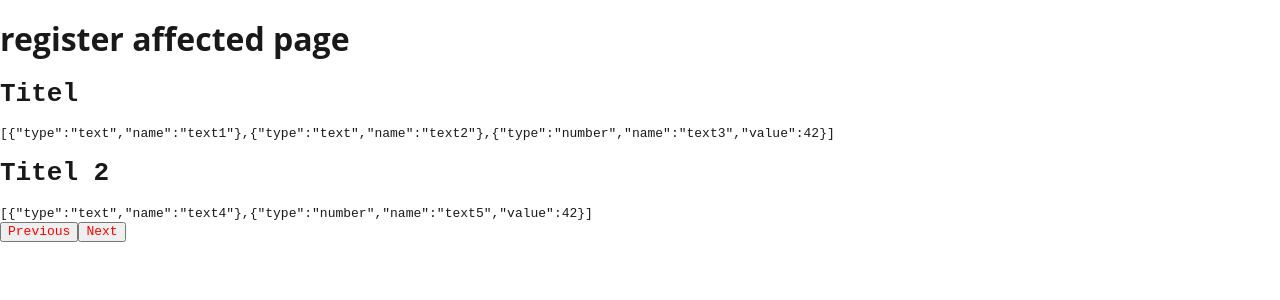
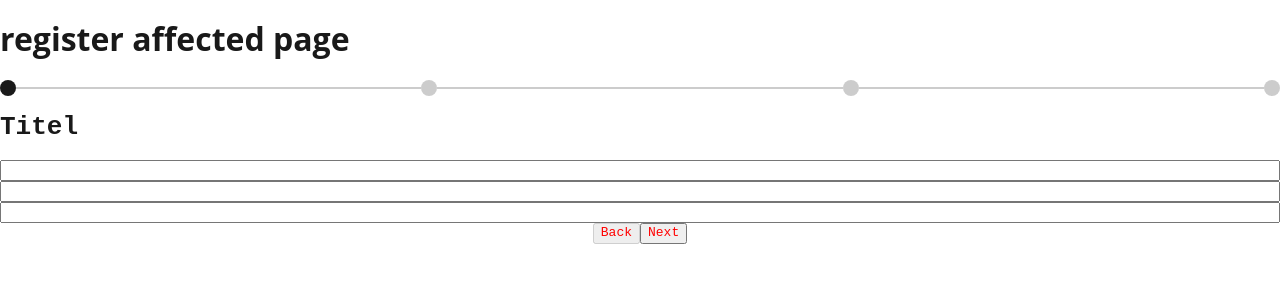
Before and after one commit to BEM-Pate/BEM-Frontend, a React (Create React App) app: page /register/affected in a window 1280 px wide. Shown: the top 300 px of the page. Built offline with nearby package versions, Linux system fonts and the light colour scheme.

Commit message:
Push current state

```diff
--- a/src/components/FormularStepper/FormularStep.tsx
+++ b/src/components/FormularStepper/FormularStep.tsx
@@ -6,14 +6,31 @@ import { FormField } from './FormularTypes';
 interface Props {
   fields: FormField[];
   title: string;
+  active: boolean;
+  onChange: any;
 }
 
 const FormularStep = (props: Props) => {
-  const { fields, title } = props;
+  const {
+    fields, title, active, onChange,
+  } = props;
   return (
-    <div className={classNames(styles.FormularStep)}>
-      <h1>{title}</h1>
-      {JSON.stringify(fields)}
+    <div className={classNames(styles.FormularStep, { [styles.isActive]: active })}>
+      <h1 className={classNames(styles.FormularStepTitle)}>{title}</h1>
+      {fields.map((field, i) => {
+        switch (field.type) {
+          case 'number':
+            return <input key={i} type="number" onChange={(e) => onChange(field.name, e.target.value)} />;
+          case 'date':
+            return <input key={i} type="date" onChange={(e) => onChange(field.name, e.target.value)} />;
+          case 'text':
+            return <input key={i} type="text" onChange={(e) => onChange(field.name, e.target.value)} />;
+          case 'radio':
+            return <>radio</>;
+          default:
+            return undefined;
+        }
+      })}
     </div>
   );
 };
--- a/src/components/FormularStepper/FormularStepper.module.scss
+++ b/src/components/FormularStepper/FormularStepper.module.scss
@@ -1,5 +1,34 @@
 .FormularStepper {
+  display: flex;
+  flex-flow: column nowrap;
   font-family: monospace;
+
+  &Form {
+    flex: 1 1 auto;
+  }
+
+  &Controls {
+    display: flex;
+    flex-flow: row nowrap;
+    justify-content: center;
+  }
 }
 
-.FormularStep {}
+.FormularStep,
+.FormularData {
+  display: none;
+  flex-flow: column nowrap;
+  overflow: hidden auto;
+  height: 100%;
+
+  &.isActive {
+    display: flex;
+  }
+}
+
+.FormularStep {
+  &Title {
+    position: sticky;
+    top: 0;
+  }
+}
--- a/src/components/FormularStepper/FormularStepper.tsx
+++ b/src/components/FormularStepper/FormularStepper.tsx
@@ -1,9 +1,10 @@
-import React, { useCallback, useState } from 'react';
+import React, { useCallback, useRef, useState } from 'react';
 import classNames from 'classnames';
 import styles from './FormularStepper.module.scss';
 import FormularStep from './FormularStep';
-import { FormStep } from './FormularTypes';
+import { FormStep, FormValue } from './FormularTypes';
 import Button from '../Button/Button';
+import ProgressIndicator from '../ProgressIndicator/ProgressIndicator';
 
 interface Props {
   steps: FormStep[];
@@ -11,22 +12,71 @@ interface Props {
 
 const FormularStepper = (props: Props) => {
   const { steps } = props;
-  const [currentStep, setCurrentStep] = useState(0);
+  const [currentStep, setCurrentStep] = useState(1);
+
+  const [formData, setFormData] = useState<{ [key: string]: FormValue }>({});
 
   const previousStep = useCallback(() => {
     if (currentStep > 1) setCurrentStep(currentStep - 1);
   }, [currentStep]);
 
   const nextStep = useCallback(() => {
-    if (currentStep < steps.length) setCurrentStep(currentStep - 1);
+    if (currentStep <= steps.length) setCurrentStep(currentStep + 1);
   }, [currentStep]);
+
+  const form = useRef<HTMLFormElement>(null);
+
+  const submit = useCallback(() => {
+    // TODO: handle validation
+    console.log(formData);
+  }, [formData]);
+
+  const changeValue = useCallback((fieldName: string, newFieldValue: FormValue) => {
+    const data = { ...formData };
+    data[fieldName] = newFieldValue;
+    setFormData(data);
+  }, [formData]);
+
+  const stepCount = steps.length;
 
   return (
     <div className={classNames(styles.FormularStepper)}>
-      {steps.map((step) => <FormularStep fields={step.fields} title={step.title} />)}
-      <div>
-        <Button>Previous</Button>
-        <Button>Next</Button>
+      <ProgressIndicator currentStep={currentStep} max={stepCount + 1} />
+      <form ref={form} className={classNames(styles.FormularStepperForm)} onSubmit={submit}>
+        {steps.map((step, i) => (
+          <FormularStep
+            key={i}
+            fields={step.fields}
+            title={step.title}
+            active={i + 1 === currentStep}
+            onChange={
+            (fieldName: string, newFieldValue: FormValue) => changeValue(fieldName, newFieldValue)
+          }
+          />
+        ))}
+        <div className={classNames(
+          styles.FormularData,
+          { [styles.isActive]: currentStep > stepCount },
+        )}
+        >
+          <h1>Summary</h1>
+          <table>
+            <tbody>
+              {steps.map((step) => step.fields.map((field) => (
+                <tr>
+                  <td>{field.label}</td>
+                  <td>{formData[field.name]}</td>
+                </tr>
+              )))}
+            </tbody>
+          </table>
+        </div>
+      </form>
+      <div className={classNames(styles.FormularStepperControls)}>
+        <Button onClick={previousStep} disabled={currentStep <= 1}>Back</Button>
+        {currentStep <= stepCount
+          && <Button onClick={nextStep} disabled={currentStep > stepCount}>Next</Button>}
+        {currentStep > stepCount && <Button onClick={submit}>Submit</Button>}
       </div>
     </div>
   );
--- a/src/index.scss
+++ b/src/index.scss
@@ -1,9 +1,21 @@
 @import url('normalize.css');
 @import url('/src/styles/typography.module.scss');
 @import url('/src/styles/color.module.scss');
+
+html,
+body,
+#root {
+  height: 100%;
+}
 
 body {
   background: var(--color-body-bg);
   color: var(--color-body-text);
   font-family: var(--font-family);
+  margin: 0;
 }
+
+#root {
+  display: flex;
+  flex-flow: column nowrap;
+}
--- a/src/pages/RegisterAffectedPage/RegisterAffectedPage.module.scss
+++ b/src/pages/RegisterAffectedPage/RegisterAffectedPage.module.scss
@@ -1 +1,5 @@
-.RegisterAffectedPage {}
+@import '../../styles/mixins.module';
+
+.RegisterAffectedPage {
+  @include page;
+}
--- a/src/pages/RegisterAffectedPage/RegisterAffectedPage.tsx
+++ b/src/pages/RegisterAffectedPage/RegisterAffectedPage.tsx
@@ -12,8 +12,29 @@ const RegisterAffectedPage = (props: LandingPageProps) => {
   const { children } = props;
 
   const fields: FormStep[] = [
-    { title: 'Titel', fields: [{ type: 'text', name: 'text1' }, { type: 'text', name: 'text2' }, { type: 'number', name: 'text3', value: 42 }] },
-    { title: 'Titel 2', fields: [{ type: 'text', name: 'text4' }, { type: 'number', name: 'text5', value: 42 }] },
+    {
+      title: 'Titel',
+      fields: [
+        { type: 'text', name: 'text1', label: 'Label 1' },
+        { type: 'text', name: 'text2', label: 'Label 2' },
+        {
+          type: 'number', name: 'text3', label: 'Label 3', value: 42,
+        }],
+    },
+    {
+      title: 'Titel 2',
+      fields: [
+        { type: 'text', name: 'text4', label: 'Label 4' }, {
+          type: 'number', name: 'text5', label: 'Label 5', value: 42,
+        }],
+    },
+    {
+      title: 'Titel 3',
+      fields: [
+        { type: 'text', name: 'text6', label: 'Label 6' }, {
+          type: 'number', name: 'text7', label: 'Label 7', value: 42,
+        }],
+    },
   ];
 
   return (
--- /dev/null
+++ b/src/styles/mixins.module.scss
@@ -0,0 +1,8 @@
+@mixin page {
+  display: flex;
+  flex: 1 1 auto;
+  flex-flow: column nowrap;
+  height: 100%;
+  overflow-x: hidden;
+  overflow-y: auto;
+}
```
Also changed, not shown: src/components/FormularStepper/FormularTypes.tsx (+8 -2 lines), .eslintrc.json.
